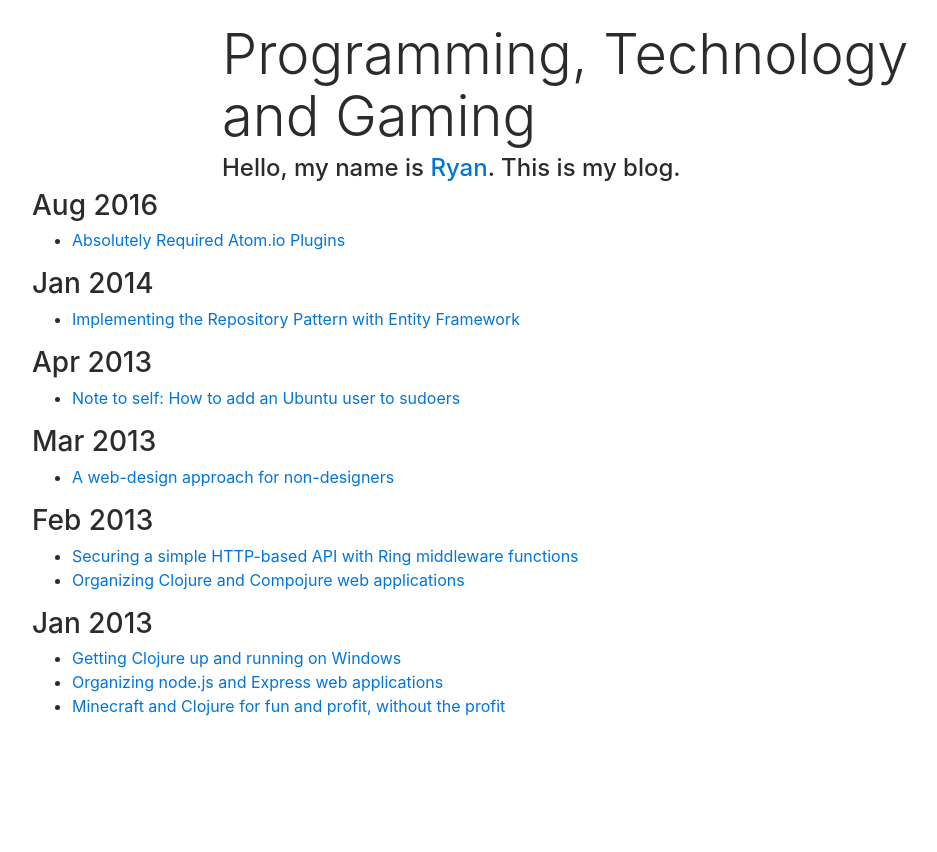
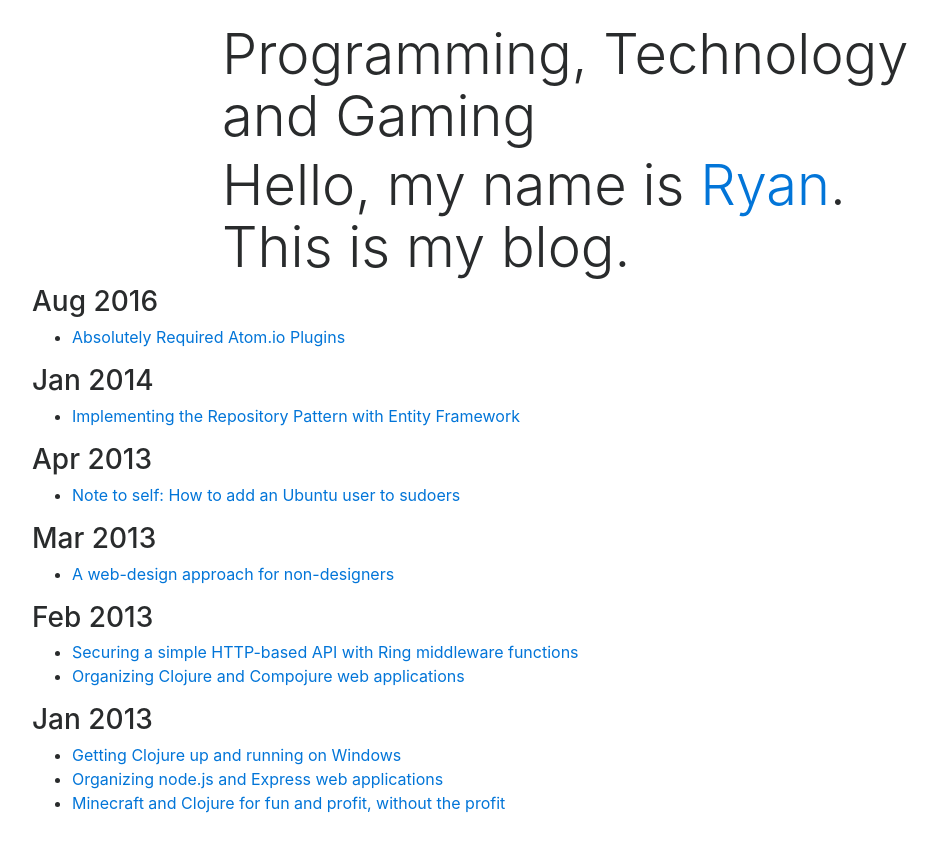
Before and after one commit to ryancole/ryancole.github.com, a Jekyll site: the page built from index.html, in a window 1280 px wide. Shown: the top 852 px of the page, without its empty margins (53-990 px from the left). Built offline with Jekyll 4.4.1, drawn with Linux system fonts in a browser that asks for light colours.

Commit message:
Update default.html

```diff
--- a/_layouts/default.html
+++ b/_layouts/default.html
@@ -38,7 +38,7 @@
       <div class="row">
         <div class="col-8 offset-2 mt-4">
           <h1 id="masthead" class="display-4">{{ page.title }}</h1>
-          <h4>Hello, my name is <a href="http://twitter.com/_ryancole">Ryan</a>. This is my blog.</h4>
+          <h4 id="masthead-sub" class="display-4">Hello, my name is <a href="http://twitter.com/_ryancole">Ryan</a>. This is my blog.</h4>
         </div>
       </div>
 
```
